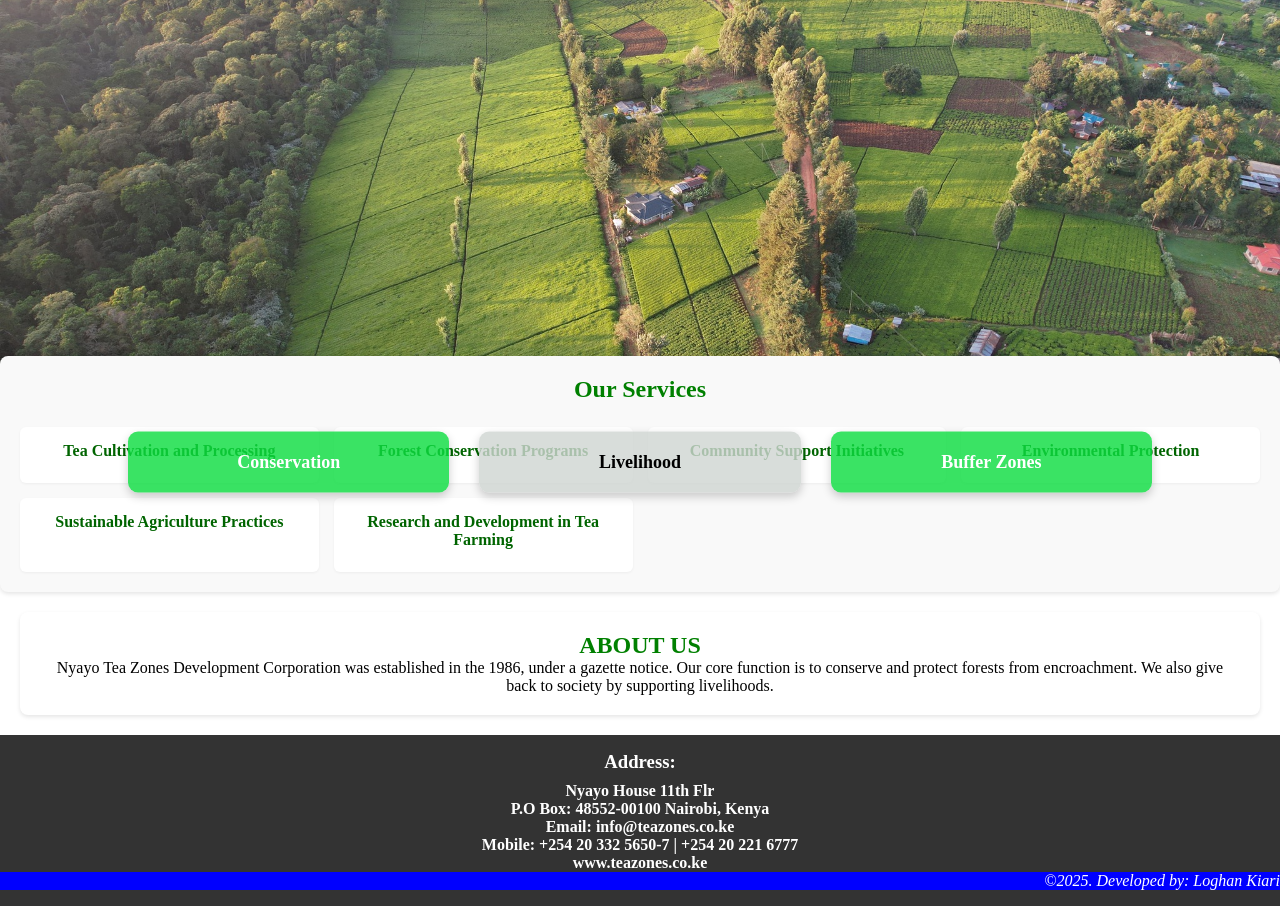
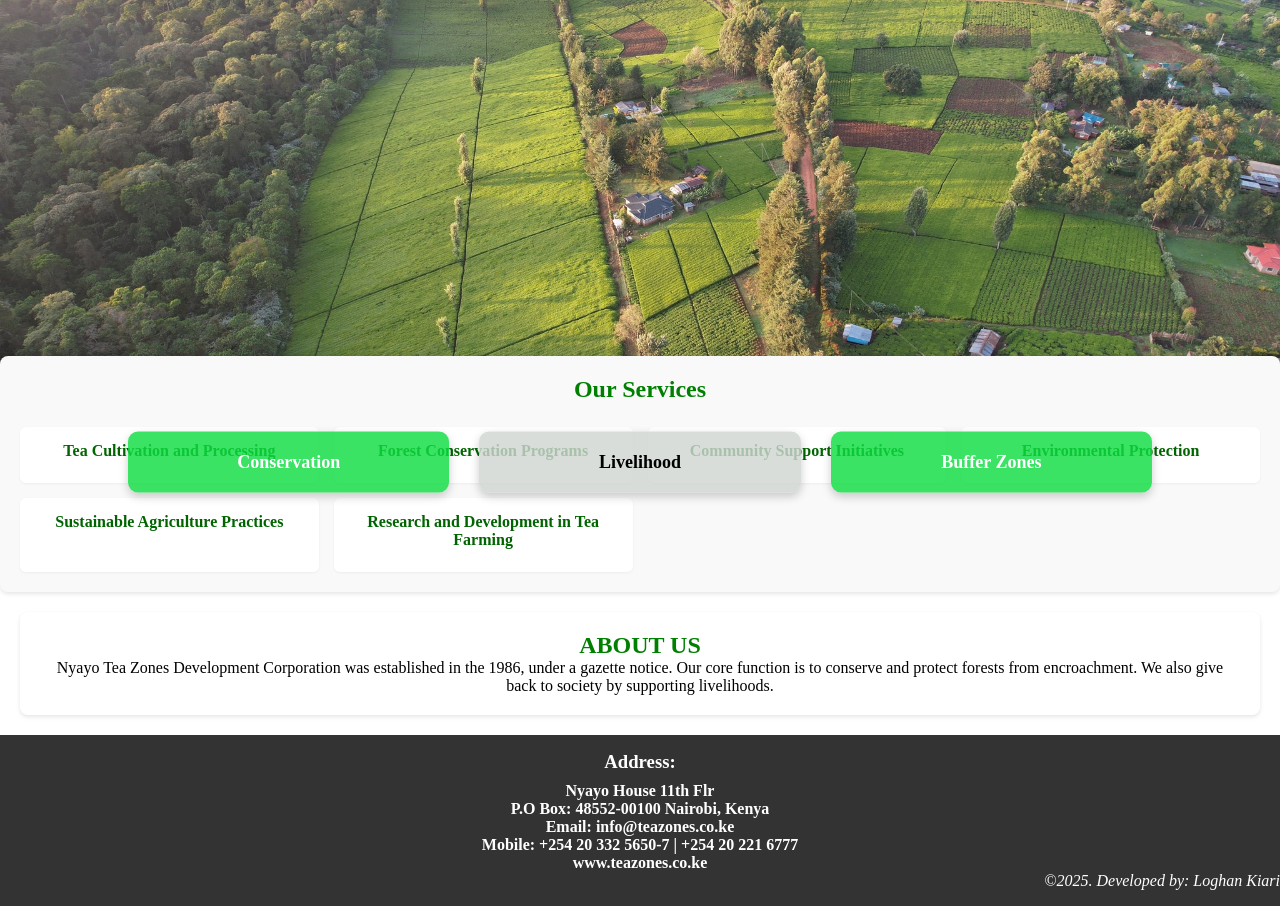
Before and after one commit to Yung-Leon/teazones.org, a plain HTML site: page index.html in a window 1280 px wide. Shown: the part 98-1004 px from the top of the page. Drawn offline with Linux system fonts and the light colour scheme.

Commit message:
Update index.html

```diff
--- a/index.html
+++ b/index.html
@@ -61,7 +61,7 @@
             Email: info@teazones.co.ke<br>
             Mobile: +254 20 332 5650-7 | +254 20 221 6777<br>
             www.teazones.co.ke </strong></p>
-        <p style="text-align: right; background-color: blue;"><i>&copy2025. Developed by: Loghan Kiari</i></p>
+        <p style="text-align: right;"><i>&copy2025. Developed by: Loghan Kiari</i></p>
     </footer>
 
     <!-- <div class="container" id="about">
```
